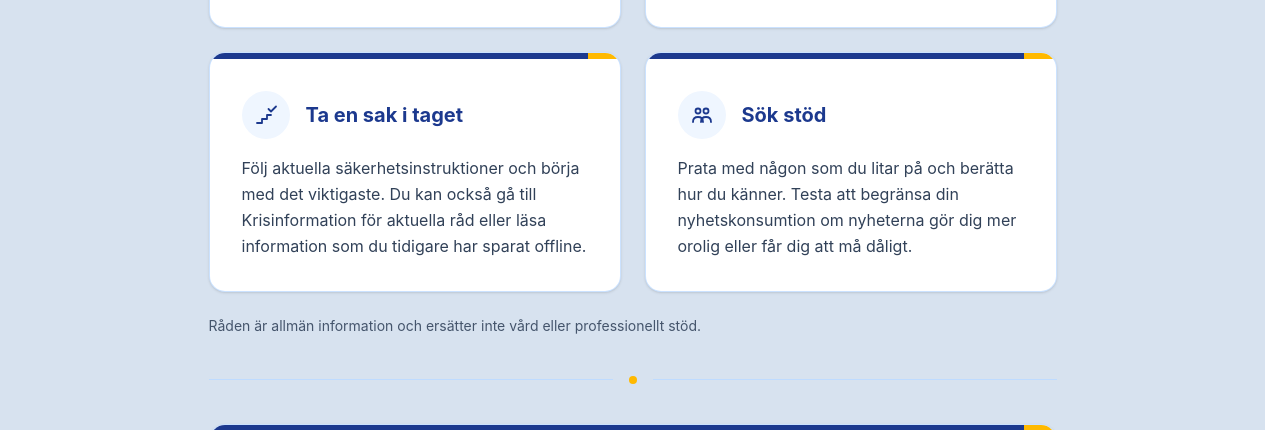
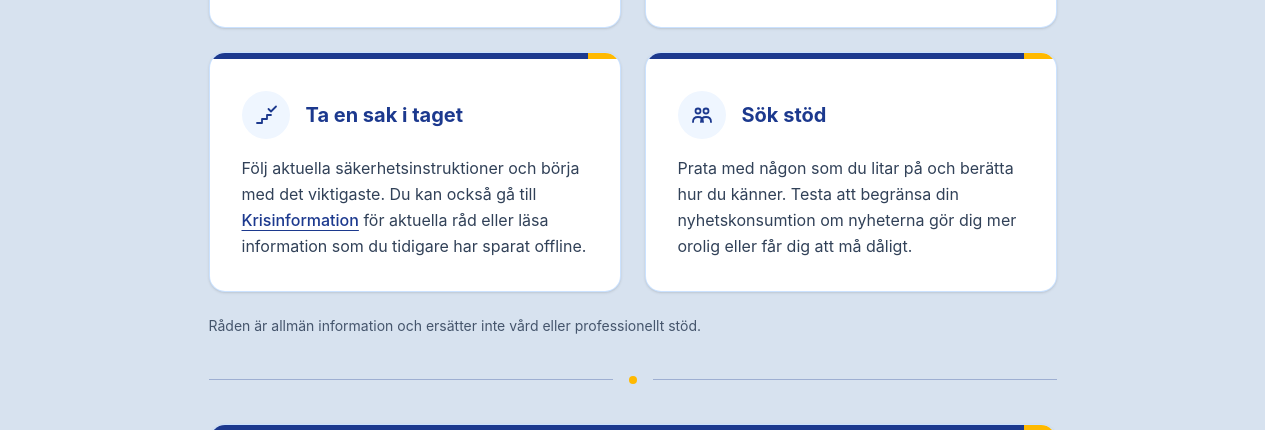
Before and after one commit to mahtabb90/Kriskompassen, a React (Vite) app in the folder frontend/: page /lugn-i-kris in a window 1280 px wide. Shown: the part 1036-1466 px from the top of the page. Built offline with nearby package versions, Linux system fonts and the light colour scheme; no server answers.

Commit message:
fix(frontend): refine calm in crisis feedback

```diff
--- a/frontend/src/pages/CalmInCrisisPage.tsx
+++ b/frontend/src/pages/CalmInCrisisPage.tsx
@@ -1,3 +1,5 @@
+import type { ReactNode } from "react"
+import { Link } from "react-router-dom"
 import CalmHeroMotif from "../components/CalmHeroMotif"
 import CalmIcon, { type CalmIconName } from "../components/CalmIcon"
 
@@ -5,7 +7,7 @@ interface AdviceCard {
   id: string
   icon: CalmIconName
   title: string
-  text: string
+  text: ReactNode
 }
 
 const ADVICE_CARDS: readonly AdviceCard[] = [
@@ -25,7 +27,15 @@ const ADVICE_CARDS: readonly AdviceCard[] = [
     id: "one-step",
     icon: "steps",
     title: "Ta en sak i taget",
-    text: "Följ aktuella säkerhetsinstruktioner och börja med det viktigaste. Du kan också gå till Krisinformation för aktuella råd eller läsa information som du tidigare har sparat offline.",
+    text: (
+      <>
+        Följ aktuella säkerhetsinstruktioner och börja med det viktigaste. Du kan också gå till{" "}
+        <Link to="/crisis" className="font-medium text-blue-900 underline underline-offset-4">
+          Krisinformation
+        </Link>{" "}
+        för aktuella råd eller läsa information som du tidigare har sparat offline.
+      </>
+    ),
   },
   {
     id: "support",
@@ -123,9 +133,9 @@ function CalmInCrisisPage() {
       </p>
 
       <div aria-hidden="true" className="my-10 flex items-center gap-4">
-        <span className="h-px flex-1 bg-blue-200" />
+        <span className="h-px flex-1 bg-blue-900/30" />
         <span className="size-2 rounded-full bg-amber-400" />
-        <span className="h-px flex-1 bg-blue-200" />
+        <span className="h-px flex-1 bg-blue-900/30" />
       </div>
 
       <section aria-labelledby="calm-sources-heading" className={CARD_CLASSES}>
```
Also changed, not shown: 2 other files (tests, documents, lock files or other folders).
